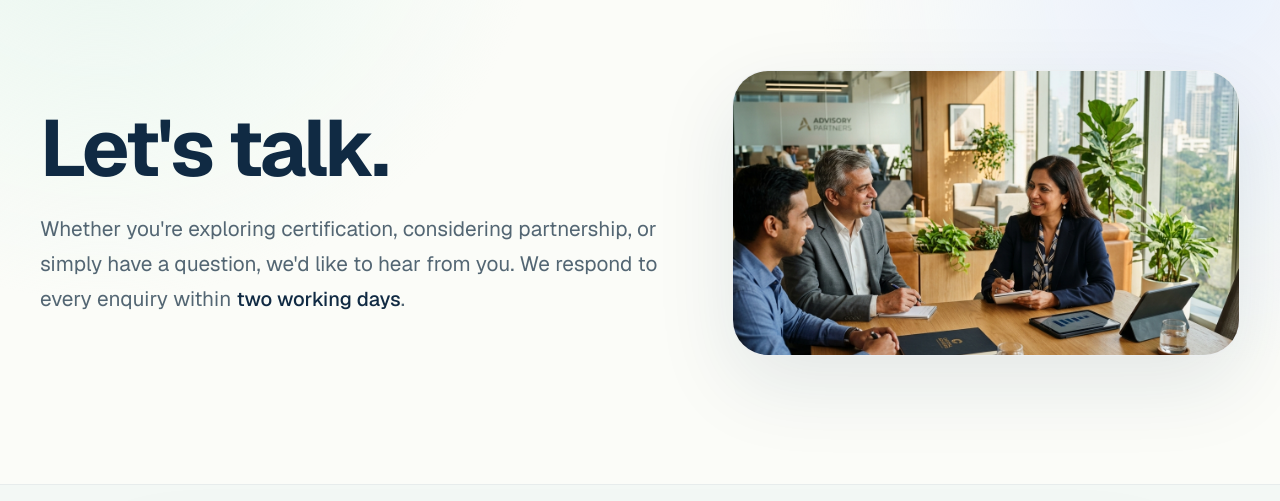
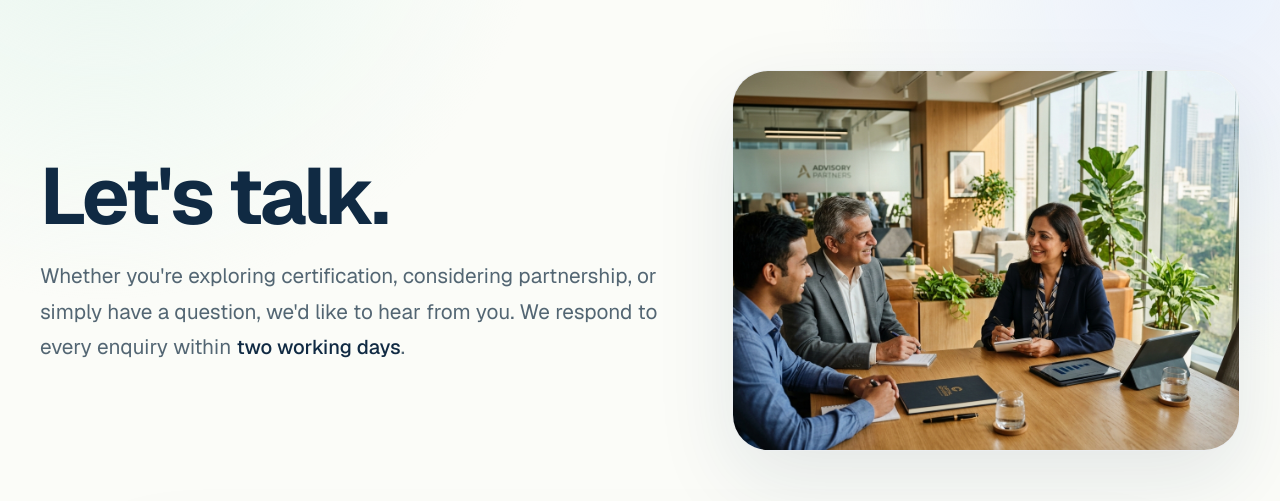
Before and after one commit to nesora-ops/ooc_website, a Next.js app: page /contact in a window 1280 px wide. Shown: the part 164-665 px from the top of the page. Built offline with nearby package versions, Linux system fonts and the light colour scheme; no server answers.

Commit message:
fix(contact): update hero image aspect ratio and alt text for advisory team photo

```diff
--- a/src/app/contact/page.tsx
+++ b/src/app/contact/page.tsx
@@ -49,11 +49,11 @@ export default function ContactPage() {
         </div>
         <ImageSlot
           contentKey="contact the programme team"
-          alt="Editorial illustration of a message, phone, location pin, and office"
+          alt="The Organisation of Choice advisory and partnership team in a consultation meeting"
           src="/images/editorial/contact-team.png"
-          aspect="video"
+          aspect="4/3"
           priority
-          sizes="(min-width: 1024px) 40vw, 100vw"
+          sizes="(min-width: 1024px) 45vw, 100vw"
           className="rounded-[2.25rem] bg-white shadow-[0_28px_80px_rgba(23,50,77,0.1)]"
         />
       </section>
```
